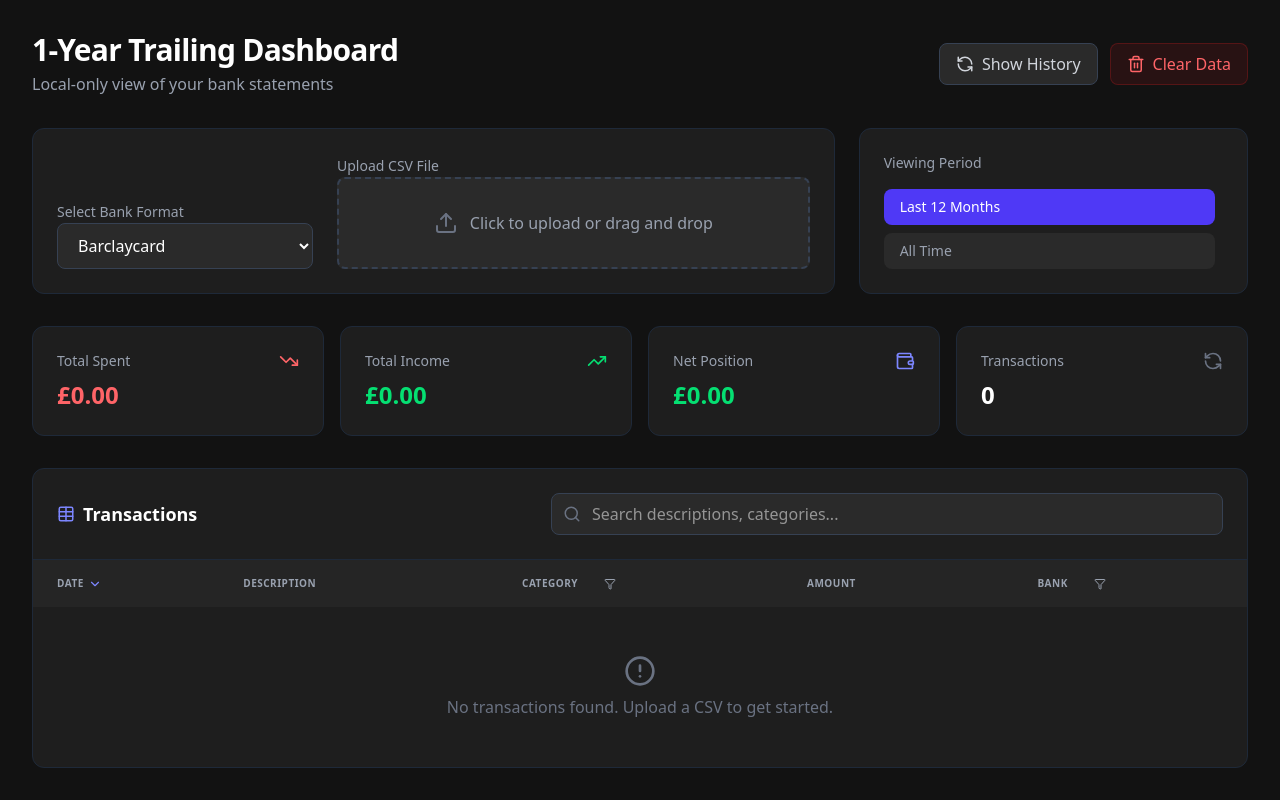
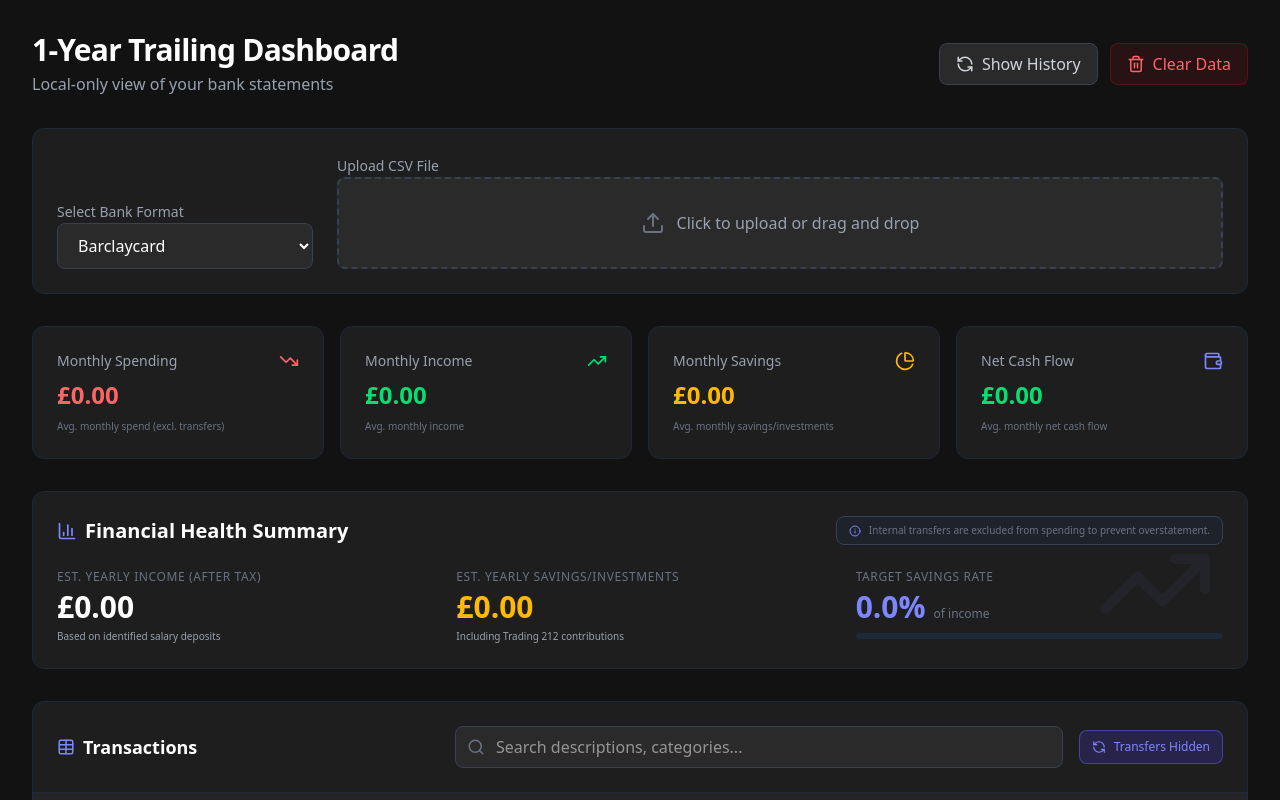
Before and after one commit to 0zbourne/Transactions_Dashboard, a React (Vite) app: page / in a window 1280 px wide. Shown: the top 800 px of the page. Built offline with nearby package versions, Linux system fonts and the light colour scheme.

Commit message:
feat: Improve transaction categorization
Introduces new category keywords for Income, Savings & Investments, and updates existing ones for Transfers. This enhances the automatic categorization accuracy for a wider range of transaction types.

```diff
--- a/src/App.tsx
+++ b/src/App.tsx
@@ -33,7 +33,8 @@ import {
   ChevronUp,
   ChevronDown,
   Filter,
-  CloudOff
+  CloudOff,
+  Info
 } from 'lucide-react';
 import { clsx, type ClassValue } from 'clsx';
 import { twMerge } from 'tailwind-merge';
@@ -85,7 +86,9 @@ interface Subscription {
 
 // --- Constants ---
 const CATEGORY_KEYWORDS: Record<string, string[]> = {
-  'Transfer': ['direct debit', 'payment received', 'amex', 'american express', 'barclaycard', 'credit card', 'transfer'],
+  'Income': ['salary', 'wage', 'payroll', 'employer', 'dividend', 'interest', 'refund', 'cashback'],
+  'Savings & Investments': ['trading 212', 't212', 'vanguard', 'isa', 'investment', 'savings', 'pension', 'crypto', 'coinbase', 'binance'],
+  'Transfer': ['direct debit', 'payment received', 'amex', 'american express', 'barclaycard', 'credit card', 'transfer', 'pot', 'space', 'to starling', 'from starling'],
   'Groceries': ['tesco', 'sainsbury', 'asda', 'lidl', 'aldi', 'co-op', 'coop', '7 11', 'waitrose', 'marks & spencer', 'm&s'],
   'Transport': ['uber', 'bolt', 'tfl', 'grab', 'fuel', 'petrol', 'trainline', 'eurostar', 'shell', 'bp'],
   'Eating Out': ['wetherspoon', 'nandos', 'starbucks', 'costa', 'mcdonalds', 'subway', 'restaurant', 'bar', 'pub', 'deliveroo', 'just eat', 'uber eats'],
@@ -116,14 +119,26 @@ function generateFingerprint(t: Omit<Transaction, 'id'>, index: number = 0): str
   return Math.abs(hash).toString(36);
 }
 
-function autoCategorize(description: string): string {
+function autoCategorize(description: string, amount: number, bankCategory: string = 'Uncategorized'): string {
   const desc = description.toLowerCase();
+
+  // Special handling for Trading 212 as requested
+  if (desc.includes('trading 212') || desc.includes('t212')) {
+    return 'Savings & Investments';
+  }
+
   for (const [category, keywords] of Object.entries(CATEGORY_KEYWORDS)) {
     if (keywords.some(kw => desc.includes(kw.toLowerCase()))) {
+      // If it's a positive amount and matches income keywords, it's income
+      if (category === 'Income' && amount <= 0) continue;
+      // If it's a negative amount and matches income keywords (like a refund), it might be uncategorized or a refund
+      if (category === 'Transfer') return 'Transfer';
       return category;
     }
   }
-  return 'Uncategorized';
+
+  // If no keyword match, use bank category if available
+  return bankCategory !== 'Uncategorized' ? bankCategory : 'Uncategorized';
 }
 
 function normalizeDate(dateStr: string, bank: BankType): string {
@@ -205,9 +220,9 @@ export default function App() {
   const [selectedBank, setSelectedBank] = useState<BankType>('Barclaycard');
   const [isAnalyzing, setIsAnalyzing] = useState(false);
   const [searchTerm, setSearchTerm] = useState('');
-  const [selectedMonth, setSelectedMonth] = useState<string>('trailing12'); // Format: YYYY-MM or 'trailing12'
   const [selectedCategory, setSelectedCategory] = useState<string>('all');
   const [selectedBankFilter, setSelectedBankFilter] = useState<string>('all');
+  const [hideTransfers, setHideTransfers] = useState(true);
   const [sortConfig, setSortConfig] = useState<{ key: keyof Transaction, direction: 'asc' | 'desc' }>({ key: 'date', direction: 'desc' });
   const [showHistory, setShowHistory] = useState(false);
   const [modal, setModal] = useState<{
@@ -288,7 +303,7 @@ export default function App() {
               date: normalizeDate(row[0], 'Barclaycard'),
               description: rawDesc,
               amount: normalizeAmount(row[6], 'Barclaycard'),
-              category: rawCat === 'Uncategorized' ? autoCategorize(rawDesc) : rawCat,
+              category: autoCategorize(rawDesc, normalizeAmount(row[6], 'Barclaycard'), rawCat),
               bank: 'Barclaycard'
             });
           });
@@ -301,7 +316,7 @@ export default function App() {
               date: normalizeDate(row[0], 'Amex'),
               description: rawDesc,
               amount: normalizeAmount(row[2], 'Amex'),
-              category: rawCat === 'Uncategorized' ? autoCategorize(rawDesc) : rawCat,
+              category: autoCategorize(rawDesc, normalizeAmount(row[2], 'Amex'), rawCat),
               bank: 'Amex'
             });
           });
@@ -314,7 +329,7 @@ export default function App() {
               date: normalizeDate(row[0], 'Starling'),
               description: rawDesc,
               amount: normalizeAmount(row[4], 'Starling'),
-              category: rawCat === 'Uncategorized' ? autoCategorize(rawDesc) : rawCat,
+              category: autoCategorize(rawDesc, normalizeAmount(row[4], 'Starling'), rawCat),
               bank: 'Starling'
             });
           });
@@ -418,37 +433,39 @@ export default function App() {
         setUploadLogs([]);
         localStorage.removeItem('transactions');
         localStorage.removeItem('upload_logs');
-        setSelectedMonth('trailing12');
       }
     );
   };
 
   // --- Derived Data ---
 
-  const availableMonths = useMemo(() => {
-    const months = new Set<string>();
+  const dashboardPeriod = useMemo(() => {
+    if (allTransactions.length === 0) return null;
+
+    let maxTime = -Infinity;
     allTransactions.forEach(t => {
-      const [d, m, y] = t.date.split('/');
-      months.add(`${y}-${m}`);
+      const [d, m, y] = t.date.split('/').map(Number);
+      const time = new Date(y, m - 1, d).getTime();
+      if (time > maxTime) maxTime = time;
     });
-    return Array.from(months).sort().reverse();
+
+    const latestDate = new Date(maxTime);
+    const startDate = new Date(latestDate.getFullYear(), latestDate.getMonth() - 11, 1);
+
+    return {
+      startTime: startDate.getTime(),
+      label: `${startDate.toLocaleDateString('en-GB', { month: 'short', year: 'numeric' })} - ${latestDate.toLocaleDateString('en-GB', { month: 'short', year: 'numeric' })}`
+    };
   }, [allTransactions]);
 
   const filteredTransactions = useMemo(() => {
     let result = allTransactions;
 
-    // Month filter
-    if (selectedMonth === 'trailing12') {
-      const now = new Date();
-      const twelveMonthsAgo = new Date(now.getFullYear(), now.getMonth() - 11, 1).getTime();
+    // 12-month window based on latest transaction
+    if (dashboardPeriod) {
       result = result.filter(t => {
         const [d, m, y] = t.date.split('/').map(Number);
-        return new Date(y, m - 1, d).getTime() >= twelveMonthsAgo;
-      });
-    } else if (selectedMonth !== 'all') {
-      result = result.filter(t => {
-        const [d, m, y] = t.date.split('/');
-        return `${y}-${m}` === selectedMonth;
+        return new Date(y, m - 1, d).getTime() >= dashboardPeriod.startTime;
       });
     }
 
@@ -467,6 +484,11 @@ export default function App() {
     // Bank filter
     if (selectedBankFilter !== 'all') {
       result = result.filter(t => t.bank === selectedBankFilter);
+    }
+
+    // Hide transfers filter
+    if (hideTransfers) {
+      result = result.filter(t => t.category !== 'Transfer');
     }
 
     result.sort((a, b) => {
@@ -489,19 +511,43 @@ export default function App() {
     });
 
     return result;
-  }, [allTransactions, searchTerm, sortConfig, selectedMonth, selectedCategory, selectedBankFilter]);
+  }, [allTransactions, searchTerm, sortConfig, selectedCategory, selectedBankFilter, dashboardPeriod, hideTransfers]);
 
   const stats = useMemo(() => {
-    // Use filtered transactions for stats to respect month filter
+    // Use filtered transactions for stats (already restricted to 12 months)
     const nonTransferTransactions = filteredTransactions.filter(t => t.category !== 'Transfer');
 
-    const totalSpent = nonTransferTransactions.filter(t => t.amount < 0).reduce((sum, t) => sum + t.amount, 0);
-    const totalIncome = nonTransferTransactions.filter(t => t.amount > 0).reduce((sum, t) => sum + t.amount, 0);
+    const totalSpent = nonTransferTransactions.filter(t => t.amount < 0 && t.category !== 'Savings & Investments').reduce((sum, t) => sum + t.amount, 0);
+    const totalIncome = nonTransferTransactions.filter(t => t.category === 'Income').reduce((sum, t) => sum + t.amount, 0);
+    const totalSavings = nonTransferTransactions.filter(t => t.category === 'Savings & Investments').reduce((sum, t) => sum + Math.abs(t.amount), 0);
+
+    // Count unique months in the filtered data to get accurate averages
+    const monthsInData = new Set(filteredTransactions.map(t => {
+      const [d, m, y] = t.date.split('/');
+      return `${y}-${m}`;
+    })).size || 1;
+
+    // Monthly averages
+    const monthlyIncome = totalIncome / monthsInData;
+    const monthlySavings = totalSavings / monthsInData;
+    const monthlySpent = Math.abs(totalSpent) / monthsInData;
+    const monthlyNet = (totalIncome + totalSpent - totalSavings) / monthsInData;
+
+    // Yearly estimates (annualized based on available data)
+    const yearlyIncome = monthlyIncome * 12;
+    const yearlySavings = monthlySavings * 12;
+    const savingsRate = yearlyIncome > 0 ? (yearlySavings / yearlyIncome) * 100 : 0;
+
     return {
-      spent: Math.abs(totalSpent),
-      income: totalIncome,
-      net: totalIncome + totalSpent,
-      count: filteredTransactions.length
+      spent: monthlySpent,
+      income: monthlyIncome,
+      savings: monthlySavings,
+      yearlyIncome,
+      yearlySavings,
+      savingsRate,
+      net: monthlyNet,
+      count: filteredTransactions.length,
+      monthsCount: monthsInData
     };
   }, [filteredTransactions]);
 
@@ -626,13 +672,6 @@ export default function App() {
     return new Intl.NumberFormat('en-GB', { style: 'currency', currency: 'GBP' }).format(val);
   };
 
-  const formatMonthKey = (key: string) => {
-    if (key === 'all') return 'All Time';
-    if (key === 'trailing12') return 'Last 12 Months';
-    const [y, m] = key.split('-');
-    return new Date(parseInt(y), parseInt(m) - 1).toLocaleString('default', { month: 'long', year: 'numeric' });
-  };
-
   const SortIcon = ({ column }: { column: keyof Transaction }) => {
     if (sortConfig.key !== column) return <ChevronUp size={14} className="opacity-0 group-hover:opacity-50" />;
     return sortConfig.direction === 'asc' ? <ChevronUp size={14} className="text-indigo-400" /> : <ChevronDown size={14} className="text-indigo-400" />;
@@ -645,13 +684,13 @@ export default function App() {
     }));
   };
 
-  const isFiltered = searchTerm !== '' || (selectedMonth !== 'all' && selectedMonth !== 'trailing12') || selectedCategory !== 'all' || selectedBankFilter !== 'all';
+  const isFiltered = searchTerm !== '' || selectedCategory !== 'all' || selectedBankFilter !== 'all';
 
   const clearFilters = () => {
     setSearchTerm('');
-    setSelectedMonth('trailing12');
     setSelectedCategory('all');
     setSelectedBankFilter('all');
+    setHideTransfers(true);
   };
 
   return (
@@ -695,7 +734,9 @@ export default function App() {
           <div>
             <h1 className="text-3xl font-bold tracking-tight">1-Year Trailing Dashboard</h1>
             <div className="flex items-center gap-2 mt-1">
-              <p className="text-gray-400">Local-only view of your bank statements</p>
+              <p className="text-gray-400">
+                {dashboardPeriod ? `Analysis for ${dashboardPeriod.label}` : "Local-only view of your bank statements"}
+              </p>
             </div>
           </div>
           <div className="flex items-center gap-3">
@@ -724,8 +765,8 @@ export default function App() {
         </header>
 
         {/* Month Filter & Upload Section */}
-        <div className="grid grid-cols-1 lg:grid-cols-3 gap-6">
-          <section className="lg:col-span-2 bg-[#1e1e1e] border border-gray-800 rounded-xl p-6">
+        <div className="grid grid-cols-1 gap-6">
+          <section className="bg-[#1e1e1e] border border-gray-800 rounded-xl p-6">
             <div className="flex flex-col md:flex-row items-end gap-6">
               <div className="w-full md:w-64 space-y-2">
                 <label className="text-sm font-medium text-gray-400">Select Bank Format</label>
@@ -762,76 +803,87 @@ export default function App() {
               </div>
             </div>
           </section>
-
-          {/* Month Selector */}
-          <section className="bg-[#1e1e1e] border border-gray-800 rounded-xl p-6">
-            <label className="text-sm font-medium text-gray-400 block mb-4">Viewing Period</label>
-            <div className="space-y-2 max-h-[140px] overflow-y-auto pr-2 custom-scrollbar">
-              <button
-                onClick={() => setSelectedMonth('trailing12')}
-                className={cn(
-                  "w-full text-left px-4 py-2 rounded-lg transition-colors text-sm",
-                  selectedMonth === 'trailing12' ? "bg-indigo-600 text-white" : "bg-[#2a2a2a] text-gray-400 hover:bg-[#333]"
-                )}
-              >
-                Last 12 Months
-              </button>
-              <button
-                onClick={() => setSelectedMonth('all')}
-                className={cn(
-                  "w-full text-left px-4 py-2 rounded-lg transition-colors text-sm",
-                  selectedMonth === 'all' ? "bg-indigo-600 text-white" : "bg-[#2a2a2a] text-gray-400 hover:bg-[#333]"
-                )}
-              >
-                All Time
-              </button>
-              {availableMonths.map(month => (
-                <button
-                  key={month}
-                  onClick={() => setSelectedMonth(month)}
-                  className={cn(
-                    "w-full text-left px-4 py-2 rounded-lg transition-colors text-sm",
-                    selectedMonth === month ? "bg-indigo-600 text-white" : "bg-[#2a2a2a] text-gray-400 hover:bg-[#333]"
-                  )}
-                >
-                  {formatMonthKey(month)}
-                </button>
-              ))}
-            </div>
-          </section>
         </div>
 
         {/* Summary Cards */}
         <section className="grid grid-cols-1 sm:grid-cols-2 lg:grid-cols-4 gap-4">
           <div className="bg-[#1e1e1e] border border-gray-800 p-6 rounded-xl space-y-2">
             <div className="flex items-center justify-between">
-              <span className="text-gray-400 text-sm font-medium">Total Spent</span>
+              <span className="text-gray-400 text-sm font-medium">Monthly Spending</span>
               <TrendingDown className="text-red-400" size={20} />
             </div>
             <p className="text-2xl font-bold text-red-400">{formatCurrency(stats.spent)}</p>
+            <p className="text-[10px] text-gray-500">Avg. monthly spend (excl. transfers)</p>
           </div>
           <div className="bg-[#1e1e1e] border border-gray-800 p-6 rounded-xl space-y-2">
             <div className="flex items-center justify-between">
-              <span className="text-gray-400 text-sm font-medium">Total Income</span>
+              <span className="text-gray-400 text-sm font-medium">Monthly Income</span>
               <TrendingUp className="text-green-400" size={20} />
             </div>
             <p className="text-2xl font-bold text-green-400">{formatCurrency(stats.income)}</p>
+            <p className="text-[10px] text-gray-500">Avg. monthly income</p>
           </div>
           <div className="bg-[#1e1e1e] border border-gray-800 p-6 rounded-xl space-y-2">
             <div className="flex items-center justify-between">
-              <span className="text-gray-400 text-sm font-medium">Net Position</span>
+              <span className="text-gray-400 text-sm font-medium">Monthly Savings</span>
+              <PieChart className="text-amber-400" size={20} />
+            </div>
+            <p className="text-2xl font-bold text-amber-400">{formatCurrency(stats.savings)}</p>
+            <p className="text-[10px] text-gray-500">Avg. monthly savings/investments</p>
+          </div>
+          <div className="bg-[#1e1e1e] border border-gray-800 p-6 rounded-xl space-y-2">
+            <div className="flex items-center justify-between">
+              <span className="text-gray-400 text-sm font-medium">Net Cash Flow</span>
               <Wallet className="text-indigo-400" size={20} />
             </div>
             <p className={cn("text-2xl font-bold", stats.net >= 0 ? "text-green-400" : "text-red-400")}>
               {formatCurrency(stats.net)}
             </p>
+            <p className="text-[10px] text-gray-500">Avg. monthly net cash flow</p>
           </div>
-          <div className="bg-[#1e1e1e] border border-gray-800 p-6 rounded-xl space-y-2">
-            <div className="flex items-center justify-between">
-              <span className="text-gray-400 text-sm font-medium">Transactions</span>
-              <RefreshCcw className="text-gray-500" size={20} />
+        </section>
+
+        {/* Financial Health Section */}
+        <section className="bg-[#1e1e1e] border border-gray-800 rounded-xl p-6 overflow-hidden relative group">
+          <div className="absolute top-0 right-0 p-8 opacity-5 group-hover:opacity-10 transition-opacity">
+            <TrendingUp size={120} className="text-indigo-400" />
           </div>
-            <p className="text-2xl font-bold">{stats.count}</p>
+          <div className="relative z-10">
+            <div className="flex items-center justify-between mb-6">
+              <div className="flex items-center gap-2">
+                <BarChart3 size={20} className="text-indigo-400" />
+                <h2 className="text-xl font-bold">Financial Health Summary</h2>
+              </div>
+              <div className="flex items-center gap-2 text-[10px] text-gray-500 bg-gray-800/50 px-3 py-1.5 rounded-lg border border-gray-700">
+                <Info size={12} className="text-indigo-400" />
+                <span>Internal transfers are excluded from spending to prevent overstatement.</span>
+              </div>
+            </div>
+            <div className="grid grid-cols-1 md:grid-cols-3 gap-8">
+              <div className="space-y-1">
+                <p className="text-xs font-medium text-gray-500 uppercase tracking-wider">Est. Yearly Income (After Tax)</p>
+                <p className="text-3xl font-bold text-white">{formatCurrency(stats.yearlyIncome)}</p>
+                <p className="text-[10px] text-gray-400 mt-1">Based on identified salary deposits</p>
+              </div>
+              <div className="space-y-1">
+                <p className="text-xs font-medium text-gray-500 uppercase tracking-wider">Est. Yearly Savings/Investments</p>
+                <p className="text-3xl font-bold text-amber-400">{formatCurrency(stats.yearlySavings)}</p>
+                <p className="text-[10px] text-gray-400 mt-1">Including Trading 212 contributions</p>
+              </div>
+              <div className="space-y-1">
+                <p className="text-xs font-medium text-gray-500 uppercase tracking-wider">Target Savings Rate</p>
+                <div className="flex items-baseline gap-2">
+                  <p className="text-3xl font-bold text-indigo-400">{stats.savingsRate.toFixed(1)}%</p>
+                  <span className="text-xs text-gray-500">of income</span>
+                </div>
+                <div className="w-full h-1.5 bg-gray-800 rounded-full mt-2 overflow-hidden">
+                  <div
+                    className="h-full bg-indigo-500 rounded-full transition-all duration-1000"
+                    style={{ width: `${Math.min(100, stats.savingsRate)}%` }}
+                  />
+                </div>
+              </div>
+            </div>
           </div>
         </section>
 
@@ -1003,7 +1055,7 @@ export default function App() {
             <div className="bg-[#1e1e1e] border border-gray-800 p-6 rounded-xl">
               <div className="flex items-center gap-2 mb-6">
                 <PieChart size={18} className="text-indigo-400" />
-                <h2 className="text-lg font-semibold">Spending by Category {selectedMonth !== 'all' && `(${formatMonthKey(selectedMonth)})`}</h2>
+                <h2 className="text-lg font-semibold">Spending by Category</h2>
               </div>
               <div className="h-[300px] flex justify-center">
                 <Doughnut
@@ -1020,7 +1072,6 @@ export default function App() {
                 />
               </div>
             </div>
-            {selectedMonth === 'all' ? (
             <div className="bg-[#1e1e1e] border border-gray-800 p-6 rounded-xl">
               <div className="flex items-center gap-2 mb-6">
                 <BarChart3 size={18} className="text-indigo-400" />
@@ -1040,23 +1091,6 @@ export default function App() {
                 />
               </div>
             </div>
-            ) : (
-              <div className="bg-[#1e1e1e] border border-gray-800 p-6 rounded-xl flex flex-col items-center justify-center text-center space-y-4">
-                <Calendar size={48} className="text-gray-700" />
-                <div>
-                  <h3 className="text-lg font-medium text-gray-300">Viewing {formatMonthKey(selectedMonth)}</h3>
-                  <p className="text-sm text-gray-500 max-w-xs mx-auto">
-                    The summary and category breakdown above are now filtered to this specific month.
-                  </p>
-                </div>
-                <button
-                  onClick={() => setSelectedMonth('all')}
-                  className="text-indigo-400 text-sm hover:underline"
-                >
-                  Back to All Time Trend
-                </button>
-              </div>
-            )}
           </section>
         )}
 
@@ -1099,7 +1133,7 @@ export default function App() {
               <TableIcon size={18} className="text-indigo-400" />
               <h2 className="text-lg font-semibold">Transactions</h2>
             </div>
-            <div className="flex items-center gap-4 flex-1 max-w-2xl">
+            <div className="flex items-center gap-4 flex-1 max-w-3xl">
               <div className="relative flex-1">
                 <Search className="absolute left-3 top-1/2 -translate-y-1/2 text-gray-500" size={18} />
                 <input
@@ -1110,6 +1144,18 @@ export default function App() {
                   className="w-full bg-[#2a2a2a] border border-gray-700 rounded-lg pl-10 pr-4 py-2 focus:outline-none focus:ring-2 focus:ring-indigo-500"
                 />
               </div>
+              <button
+                onClick={() => setHideTransfers(!hideTransfers)}
+                className={cn(
+                  "flex items-center gap-2 px-3 py-2 rounded-lg text-xs font-medium transition-colors border",
+                  hideTransfers
+                    ? "bg-indigo-600/20 border-indigo-500/50 text-indigo-400 hover:bg-indigo-600/30"
+                    : "bg-[#2a2a2a] border-gray-700 text-gray-400 hover:bg-[#333]"
+                )}
+              >
+                <RefreshCcw size={14} className={cn(hideTransfers && "text-indigo-400")} />
+                <span>{hideTransfers ? "Transfers Hidden" : "Show Transfers"}</span>
+              </button>
               {isFiltered && (
                 <button
                   onClick={clearFilters}
@@ -1191,18 +1237,43 @@ export default function App() {
               <tbody className="divide-y divide-gray-800">
                 {filteredTransactions.length > 0 ? (
                   filteredTransactions.map((t) => (
-                    <tr key={t.id} className="hover:bg-[#252525] transition-colors">
-                      <td className="px-6 py-4 text-sm text-gray-300 whitespace-nowrap">{t.date}</td>
-                      <td className="px-6 py-4 text-sm font-medium">{t.description}</td>
+                    <tr key={t.id} className="hover:bg-[#252525] transition-colors group/row">
+                      <td className="px-6 py-4 text-sm text-gray-400 font-mono whitespace-nowrap">{t.date}</td>
                       <td className="px-6 py-4">
-                        <span className="text-xs bg-gray-800 text-gray-300 px-2 py-1 rounded">
+                        <div className="flex flex-col">
+                          <span className="text-sm font-medium text-gray-200">{t.description}</span>
+                          {t.category === 'Transfer' && (
+                            <span className="text-[10px] text-gray-500 italic">Internal Transfer / Pot Movement</span>
+                          )}
+                        </div>
+                      </td>
+                      <td className="px-6 py-4">
+                        <span className={cn(
+                          "text-[10px] px-2 py-0.5 rounded-full font-medium uppercase tracking-wider",
+                          t.category === 'Income' ? "bg-green-900/30 text-green-400 border border-green-900/50" :
+                          t.category === 'Savings & Investments' ? "bg-amber-900/30 text-amber-400 border border-amber-900/50" :
+                          t.category === 'Transfer' ? "bg-gray-800 text-gray-400 border border-gray-700" :
+                          "bg-indigo-900/20 text-indigo-400 border border-indigo-900/50"
+                        )}>
                           {t.category}
                         </span>
                       </td>
-                      <td className={cn("px-6 py-4 text-sm font-bold whitespace-nowrap", t.amount >= 0 ? "text-green-400" : "text-red-400")}>
+                      <td className={cn(
+                        "px-6 py-4 text-sm font-bold text-right font-mono whitespace-nowrap",
+                        t.amount > 0 ? "text-green-400" : "text-gray-200"
+                      )}>
                         {formatCurrency(t.amount)}
                       </td>
-                      <td className="px-6 py-4 text-xs text-gray-500">{t.bank}</td>
+                      <td className="px-6 py-4 text-right">
+                        <span className={cn(
+                          "text-[10px] px-1.5 py-0.5 rounded font-bold",
+                          t.bank === 'Barclaycard' ? "bg-blue-900/20 text-blue-400" :
+                          t.bank === 'Amex' ? "bg-indigo-900/20 text-indigo-400" :
+                          "bg-teal-900/20 text-teal-400"
+                        )}>
+                          {t.bank.toUpperCase()}
+                        </span>
+                      </td>
                     </tr>
                   ))
                 ) : (
```
Lines whose indentation alone changed are shown as unchanged.
